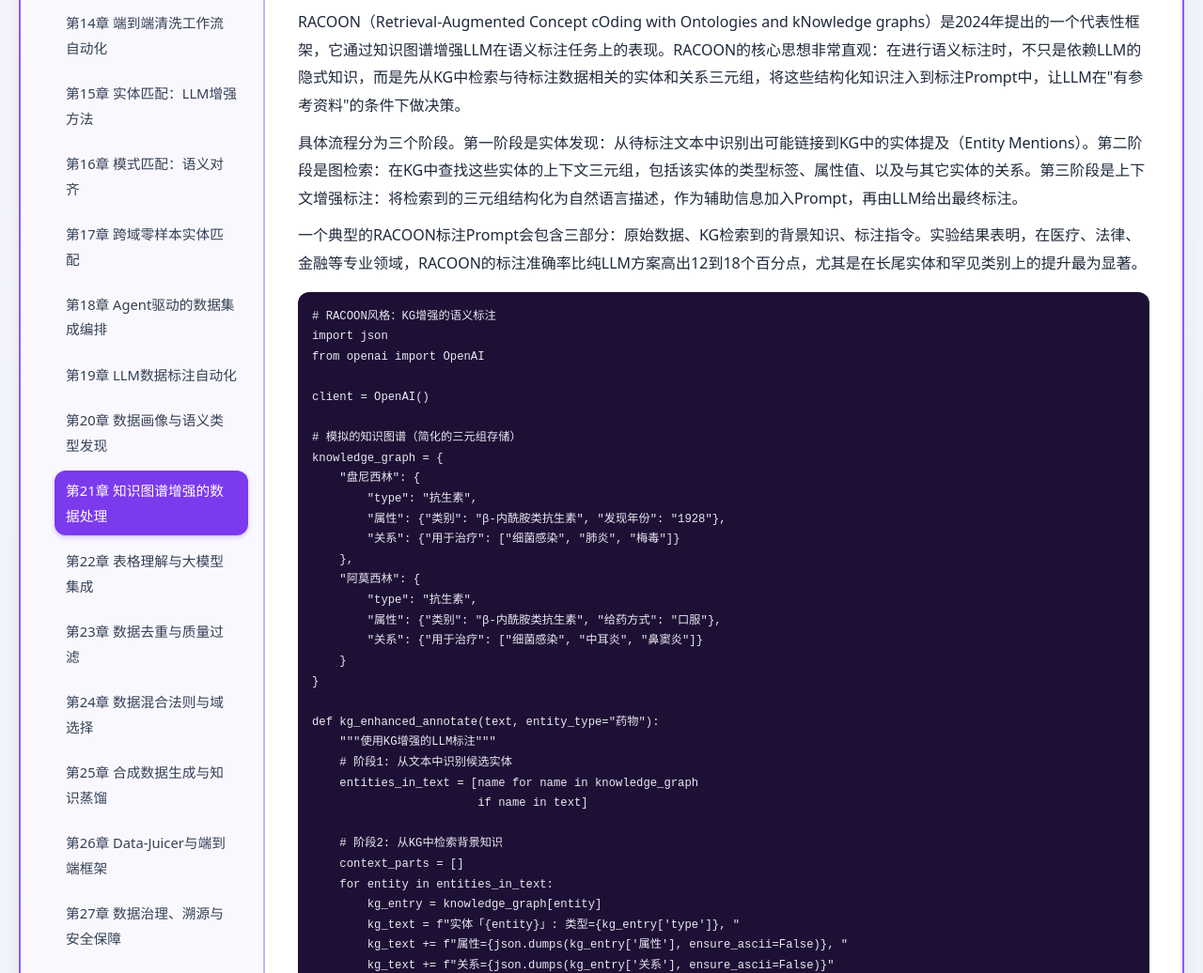
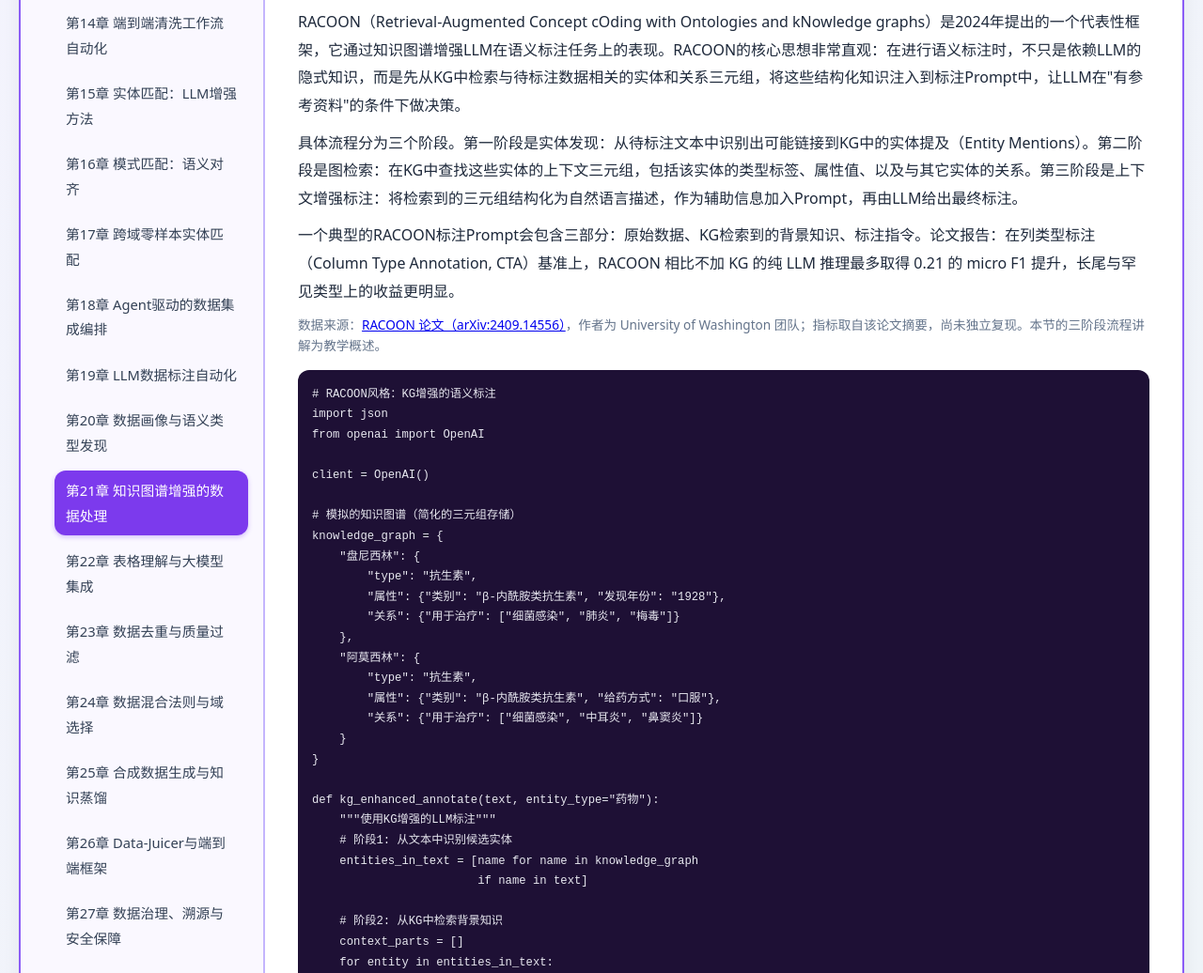
Before and after one commit to 1998x-stack/application-ready-data-preparation-tutorial, a plain HTML site: page 21.html in a window 1280 px wide. Shown: the part 1069-2105 px from the top of the page at 94% size. Drawn offline with Linux system fonts and the light colour scheme.

Commit message:
docs(ch21): RACOON 指标按论文原文修正并补充 arXiv 出处

```diff
--- a/21.html
+++ b/21.html
@@ -285,7 +285,9 @@ pre { max-width: 100%; }
 
         <p>具体流程分为三个阶段。第一阶段是实体发现：从待标注文本中识别出可能链接到KG中的实体提及（Entity Mentions）。第二阶段是图检索：在KG中查找这些实体的上下文三元组，包括该实体的类型标签、属性值、以及与其它实体的关系。第三阶段是上下文增强标注：将检索到的三元组结构化为自然语言描述，作为辅助信息加入Prompt，再由LLM给出最终标注。</p>
 
-        <p>一个典型的RACOON标注Prompt会包含三部分：原始数据、KG检索到的背景知识、标注指令。实验结果表明，在医疗、法律、金融等专业领域，RACOON的标注准确率比纯LLM方案高出12到18个百分点，尤其是在长尾实体和罕见类别上的提升最为显著。</p>
+        <p>一个典型的RACOON标注Prompt会包含三部分：原始数据、KG检索到的背景知识、标注指令。论文报告：在列类型标注（Column Type Annotation, CTA）基准上，RACOON 相比不加 KG 的纯 LLM 推理最多取得 0.21 的 micro F1 提升，长尾与罕见类型上的收益更明显。</p>
+
+        <p style="font-size:0.85rem;color:#64748b;line-height:1.6;">数据来源：<a href="https://arxiv.org/abs/2409.14556">RACOON 论文（arXiv:2409.14556）</a>，作者为 University of Washington 团队；指标取自该论文摘要，尚未独立复现。本节的三阶段流程讲解为教学概述。</p>
 
         <pre><code># RACOON风格：KG增强的语义标注
 import json
```
